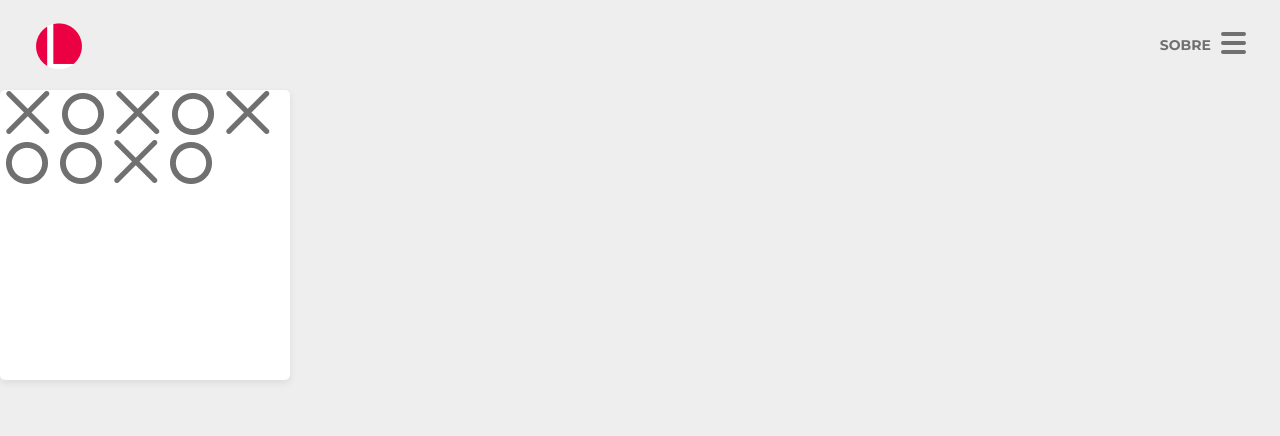
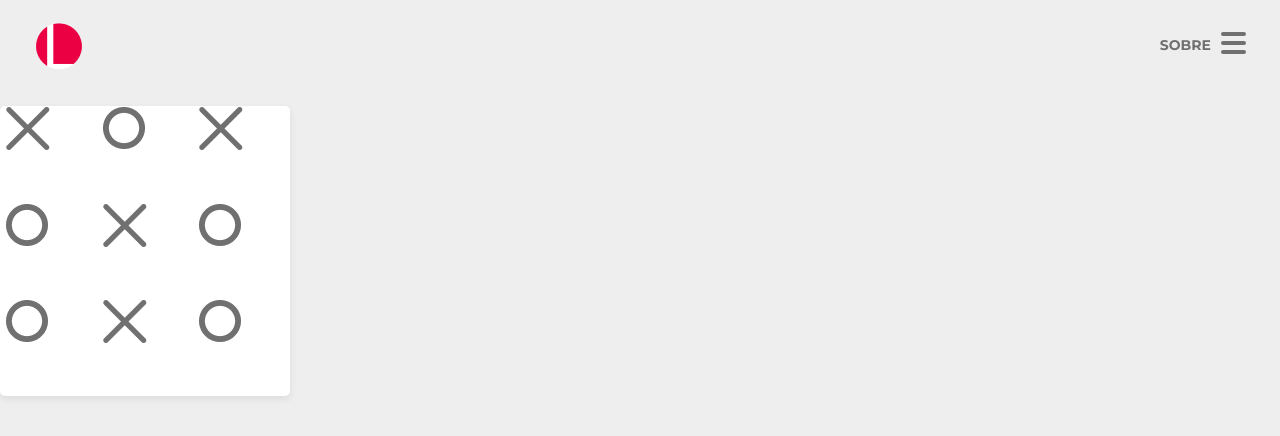
Before and after one commit to lucasefrens/jogo-da-velha, a React (Create React App) app: page / in a window 1280 px wide. Shown: the top 436 px of the page. Built offline with nearby package versions, Linux system fonts and the light colour scheme.

Commit message:
Cria o component Hashtag e define layout basico

```diff
--- a/src/App.js
+++ b/src/App.js
@@ -1,25 +1,12 @@
 import React from "react";
-import Card from './objects/Card';
-import Player from "./objects/Player";
 import Header from "./components/Header";
+import Hashtag from "./components/Hashtag";
 
 function App() {
   return (
     <>
       <Header />
-      <Card>
-        <Player player='x' />
-        <Player player='o' />
-        <Player player='x' />
-
-        <Player player='o' />
-        <Player player='x' />
-        <Player player='o' />
-
-        <Player player='o' />
-        <Player player='x' />
-        <Player player='o' />
-      </Card>
+      <Hashtag />
     </>
   );
 }
--- /dev/null
+++ b/src/components/Hashtag/index.js
@@ -0,0 +1,24 @@
+import React from 'react';
+import './styles.css'
+import Card from '../../objects/Card';
+import Player from '../../objects/Player';
+
+const Hashtag = () => (
+    <Card>
+        <ul className='hashtag'>
+            <li className='item'><Player player='x' /></li>
+            <li className='item'><Player player='o' /></li>
+            <li className='item'><Player player='x' /></li>
+
+            <li className='item'><Player player='o' /></li>
+            <li className='item'><Player player='x' /></li>
+            <li className='item'><Player player='o' /></li>
+
+            <li className='item'><Player player='o' /></li>
+            <li className='item'><Player player='x' /></li>
+            <li className='item'><Player player='o' /></li>
+        </ul>
+    </Card>
+);
+
+export default Hashtag;
--- /dev/null
+++ b/src/components/Hashtag/styles.css
@@ -0,0 +1,6 @@
+.hashtag {
+    display: grid;
+    height: 100%;
+    grid-template-columns: 1fr 1fr 1fr;
+    grid-template-rows: 1fr 1fr 1fr;
+}
--- a/src/styles/generic/reset.css
+++ b/src/styles/generic/reset.css
@@ -3,3 +3,8 @@
 body {
     margin: 0;
 }
+
+ul, ol {
+    list-style: none;
+    padding: 0;
+}
```
